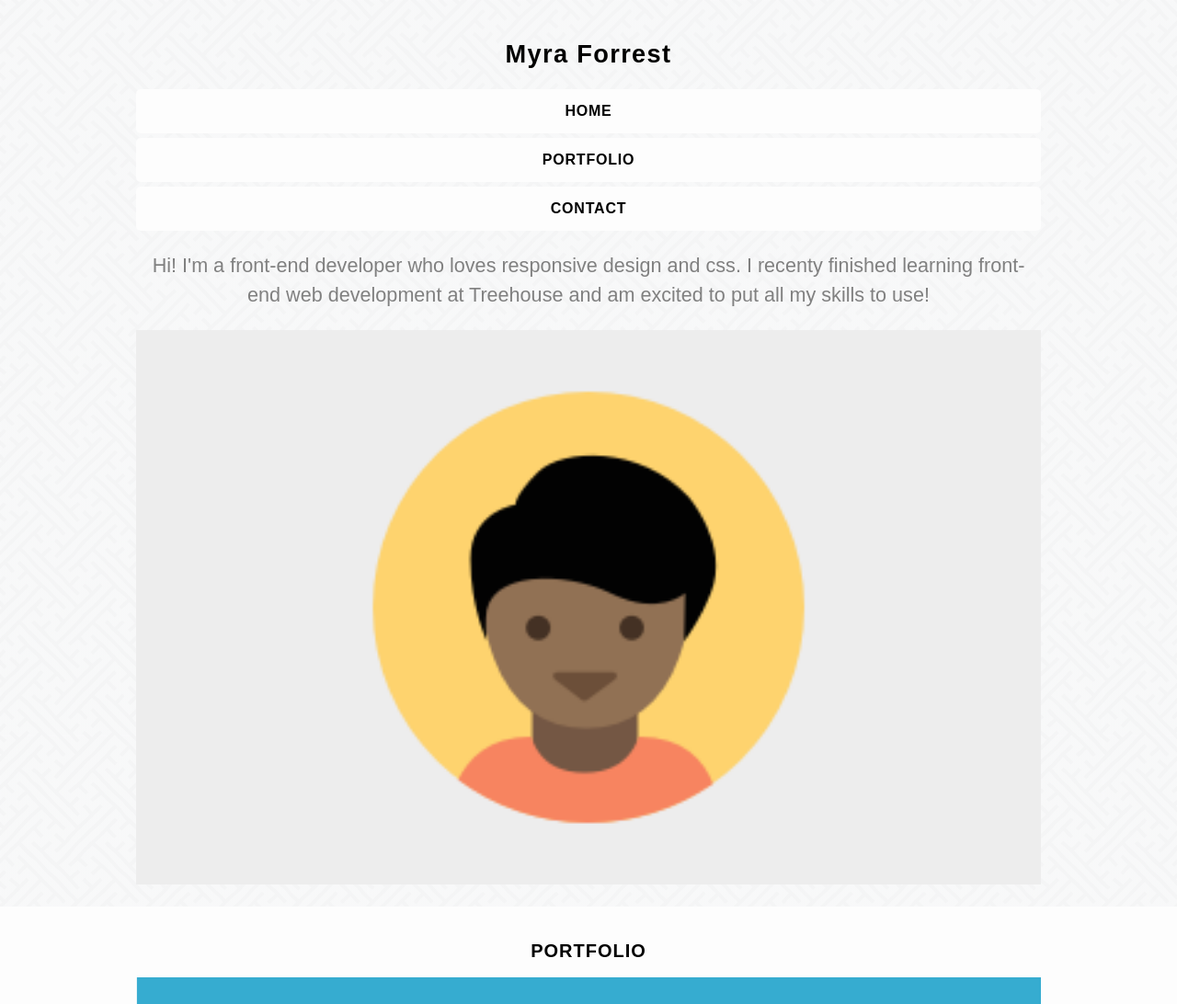
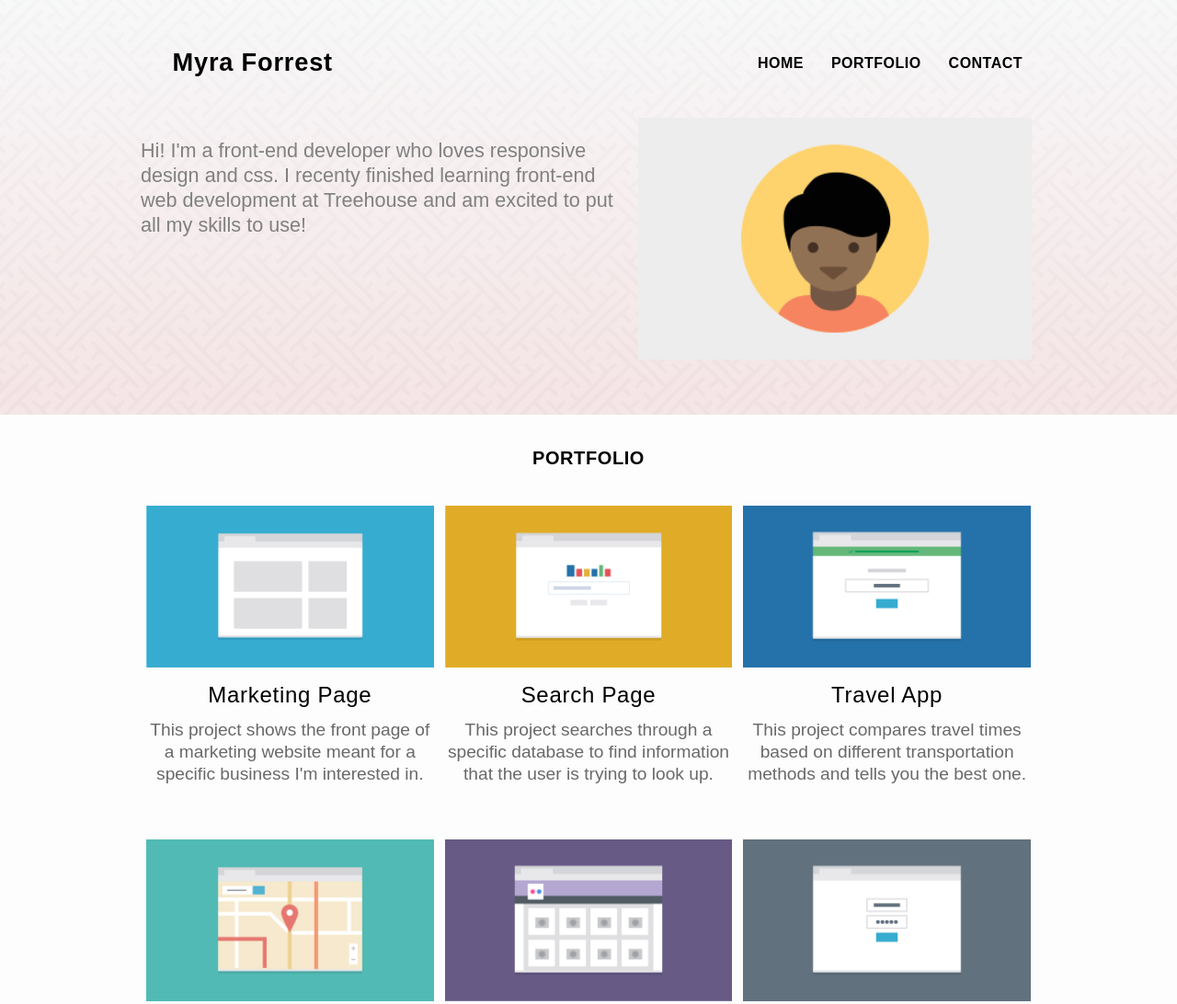
Before and after one commit to awillem/FEWD_2_Responsive, a plain HTML site: page index.html in a window 1280 px wide. Shown: the top 1092 px of the page at 92% size. Drawn offline with Linux system fonts and the light colour scheme; a web font is replaced by a local one.

Commit message:
added css styling for responsive layouts

```diff
--- a/css/styles.css
+++ b/css/styles.css
@@ -6,26 +6,26 @@
 body {
   font-family: 'Blinker', sans-serif;
   /* Background pattern from Toptal Subtle Patterns */
-  background:linear-gradient(rgba(253, 253, 253, 0.4), rgba(253,253,253,0.5)),
+  background:linear-gradient(rgba(253, 253, 253, 0.4), rgba(325,91,92,0.1) 25%),
               url(../images/background/interlaced.png);
   margin: 0;
 
 }
 
 p {
-  line-height: 1.5em;
+  line-height: 1.25em;
 }
 
 .wrapper {
   max-width: 1024px;
   width: 100%;
   margin: 0 auto;
-  padding: 20px 20px;
+  padding: 20px 25px;
   text-align: center;
 }
 
 h1, h2, h3, nav a {
-  letter-spacing: .05em;
+  letter-spacing: .03em;
 }
 
 header h1 {
@@ -40,7 +40,7 @@ h2 {
 }
 
 img{
-  width: 100%;
+  width: 80%;
 }
 
 li {
@@ -80,18 +80,24 @@ header p,
   color: gray;
 }
 
+article {
+  margin-top: 40px;
+}
+
 article p {
   font-size: 1.2rem;
   color: dimgray;
+  margin-top: 12px;
 }
 
 article h3 {
   font-size: 1.5rem;
-  font-weight: 600;
+  font-weight: 500;
+  margin: 12px 0;
 }
 
 .footer-nav {
-  border-top: 1px solid lightgray;
+  border-top: 2px solid gainsboro;
 }
 
 .footer-nav ul {
@@ -101,7 +107,7 @@ article h3 {
 .footer-nav h1 {
   font-size: 1.15rem;
   float: left;
-  width: 50%;
+  width: 25%;
   text-align: left;
 }
 
@@ -110,14 +116,19 @@ article h3 {
   font-weight: bold;
   float: right;
   width: 50%;
-  padding: 16px 0;
+  padding: 17px 0;
   margin: auto;
   text-align: right;
+}
+
+nav.wrapper {
+  width: 90%;
 }
 
 footer span {
   font-weight: bold;
   color: dimgrey;
+  margin-left: 10px;
 }
 
 /***********
@@ -142,10 +153,15 @@ Scrollbar Styling
   width: 12px;
 }
 
-::-webkit-scrollbar-track {
+/* ::-webkit-scrollbar-track {
   -webkit-box-shadow: inset 0 0 6px rgba(0,0,0,0.3);
   box-shadow: inset 0 0 6px rgba(0,0,0,0.3);
   border-radius: 10px;
+} */
+
+::-webkit-scrollbar-track {
+  background:linear-gradient(rgba(253, 253, 253, 0.4), rgba(253,253,253,0.5)),
+              url(../images/background/interlaced.png);
 }
 
 ::-webkit-scrollbar-thumb {
@@ -161,3 +177,115 @@ Scrollbar Styling
 Media Queries
 *************
 ************/
+
+@media screen and (min-width: 768px) {
+
+  .main-nav ul {
+    display: inline-block;
+    margin-bottom: 40px;
+  }
+  .main-nav li {
+    background: none;
+    float: left;
+  }
+
+  header {
+    margin: 20px 0 40px;;
+  }
+
+  header h1 {
+    margin-bottom: 0;
+  }
+  header img {
+    float: right;
+    width: 45%;
+    padding: 0px 5px;
+  }
+  header p {
+    float: left;
+    text-align: left;
+    width: 55%;
+    padding-right: 10px;
+  }
+
+  .portfolio h2 {
+    margin-bottom: 0;
+  }
+
+  article img {
+    width: 100%;
+  }
+
+  article {
+    float: left;
+    width: 50%;
+    padding: 0px 6px;
+  }
+
+  .contact.wrapper {
+    width: 75%;
+  }
+
+  .contact h2 {
+    padding: 30px 0;
+  }
+
+  .footer-nav {
+    padding: 10px 0 30px;
+  }
+
+  .footer-nav ul {
+    float: right;
+    display: block;
+  }
+
+  .footer-nav > a {
+    display: none;
+  }
+
+  .footer-nav li {
+    float: left;
+    padding-left: 40px;
+    font-weight: bold;
+
+  }
+}
+
+@media screen and (min-width: 1024px) {
+  .main-nav h1 {
+    float: left;
+    width: 25%;
+    margin: 0;
+    padding: 12px 0 12px;
+  }
+  .main-nav ul {
+    float: right;
+    margin: 0;
+  }
+
+  .main-nav {
+    margin-bottom: 30px;
+  }
+
+  article {
+    width: calc(100%/3);
+  }
+
+  .contact.wrapper {
+    width: 60%;
+  }
+
+  .contact h2 {
+    padding: 10px;
+  }
+
+  .contact p {
+    margin: 10px 0;
+  }
+
+  .contact p:first-of-type,
+  .contact p:last-of-type {
+    margin-bottom: 35px;
+  }
+
+}
--- a/index.html
+++ b/index.html
@@ -12,8 +12,8 @@
 
 <body>
   <header id="top">
-    <div class="wrapper">
-      <nav class="main-nav">
+    <div class="wrapper clearfix">
+      <nav class="main-nav clearfix">
         <h1>Myra Forrest</h1>
         <ul>
           <li><a href="#top">Home</a></li>
@@ -21,16 +21,17 @@
           <li><a href="#contact">Contact</a></li>
         </ul>
       </nav>
+      <img src="images/responsive-layout-profile.png" alt="Picture of Myra">
       <p>Hi! I'm a front-end developer who loves responsive design and css. I recenty finished learning front-end web
         development at Treehouse and am excited to put all my skills to use!</p>
-      <img src="images/responsive-layout-profile.png" alt="Picture of Myra">
+
     </div>
   </header>
 
 
   <main>
     <!-- <div class="wrapper"> -->
-    <section class="portfolio wrapper" id="portfolio">
+    <section class="portfolio wrapper clearfix" id="portfolio">
       <h2>Portfolio</h2>
       <article>
         <img src="images/portfolio-1.png" alt="Marketing page for small business">
@@ -81,8 +82,8 @@
       <h2>Contact</h2>
       <p>If you're interested in chatting or want more information about what I've been working on, I'd love to hear
         from you!</p>
-      <p>Phone <span>+1(111) 555-1234</span></p>
-      <p>Email <span>email@yoursite.com</span></p>
+      <p>Phone<span>+1(111) 555-1234</span></p>
+      <p>Email<span>email@yoursite.com</span></p>
     </section>
     <nav class="footer-nav wrapper clearfix">
       <h1>Myra Forrest</h1>
```
